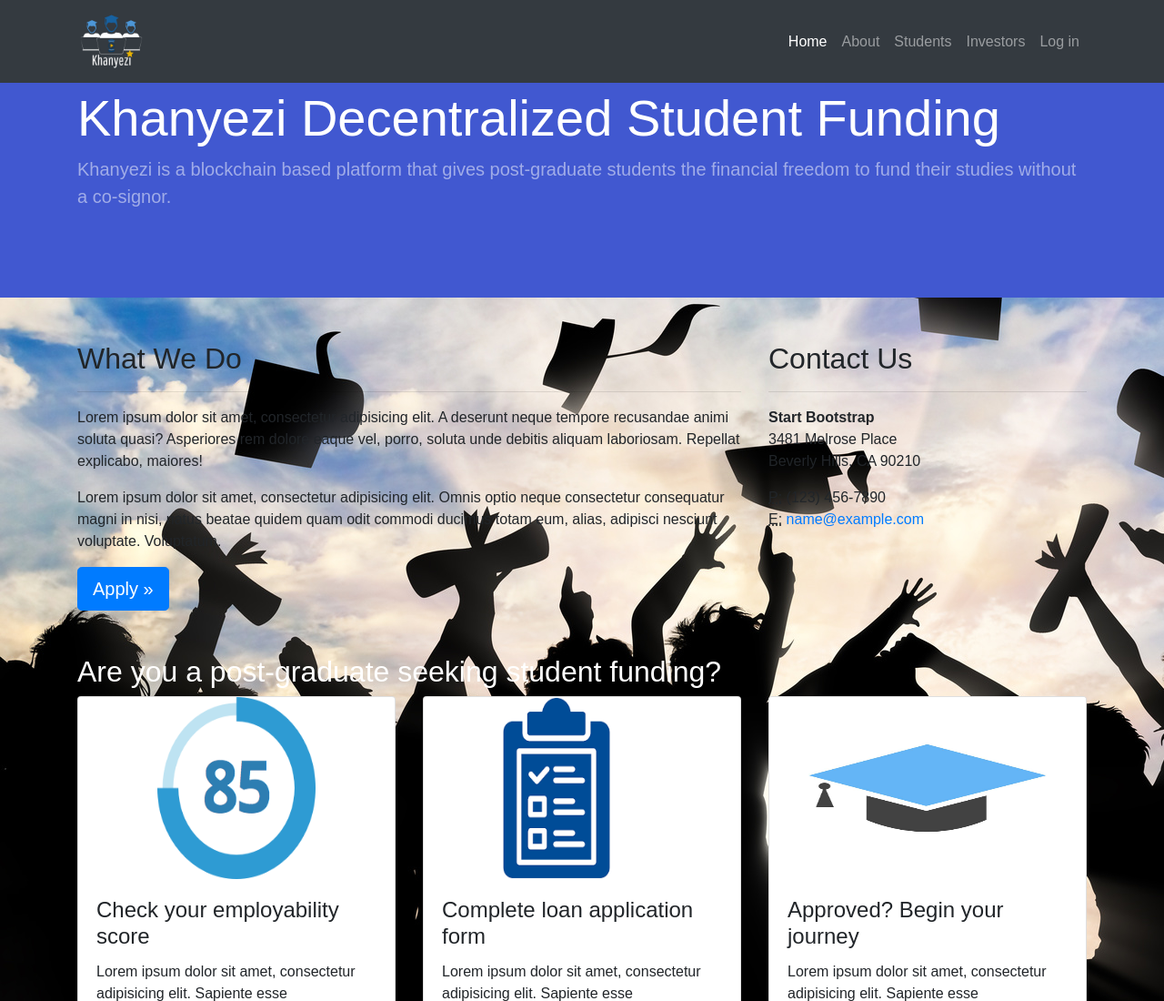
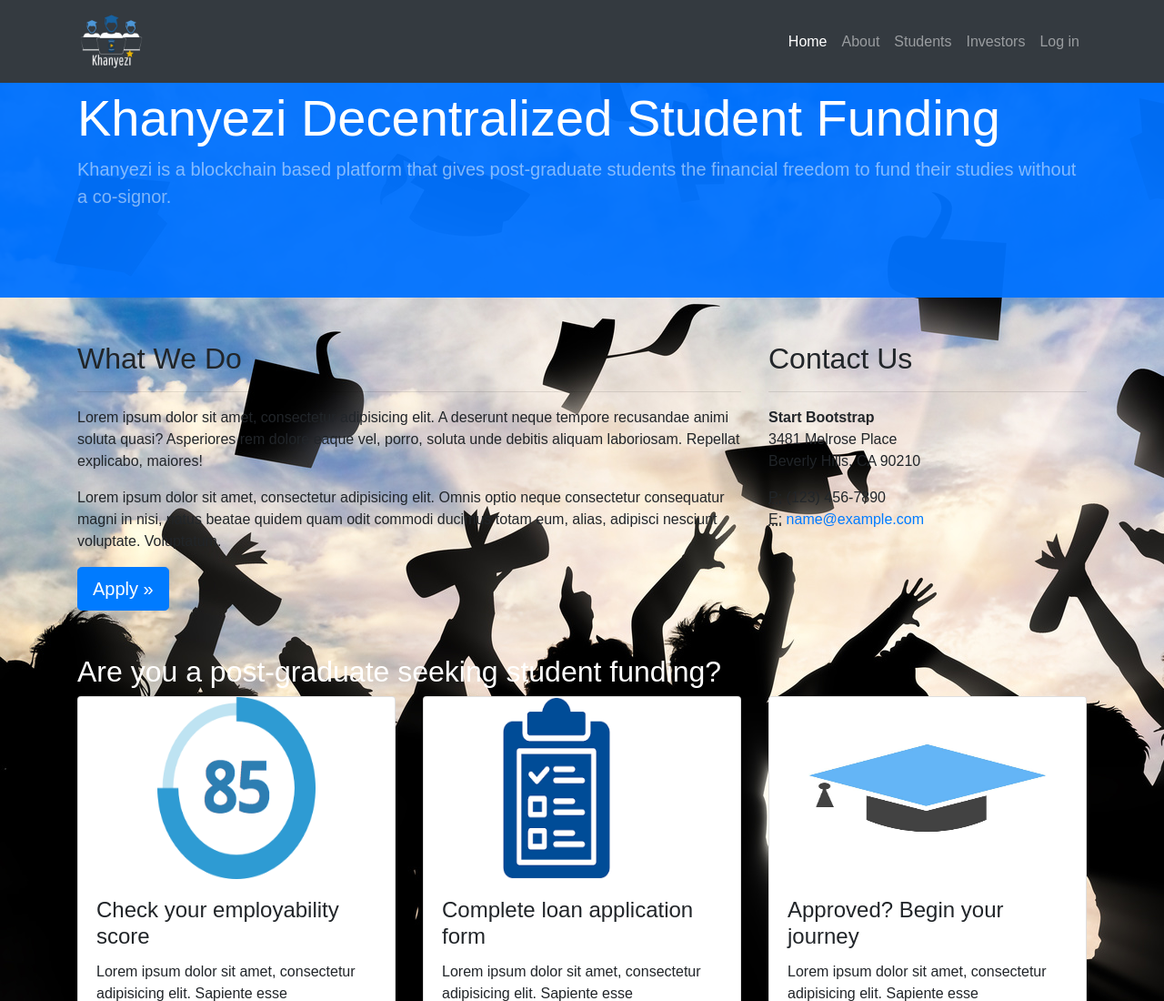
Before and after one commit to khanyezi/DApp, a website: page index.html in a window 1280 px wide. Shown: the top 1100 px of the page at 91% size. Drawn offline with Linux system fonts and the light colour scheme; files whose address does not match are found by name.

Commit message:
Update business-frontpage.css
background colour changed

```diff
--- a/css/business-frontpage.css
+++ b/css/business-frontpage.css
@@ -11,7 +11,7 @@ body, html {
 	font-family: Poppins-Regular, sans-serif;
 }
 .bg-primary {
-  background-color: #4158d0!important;
+  background-color: #0072fff2!important;
 
 }
 
```
